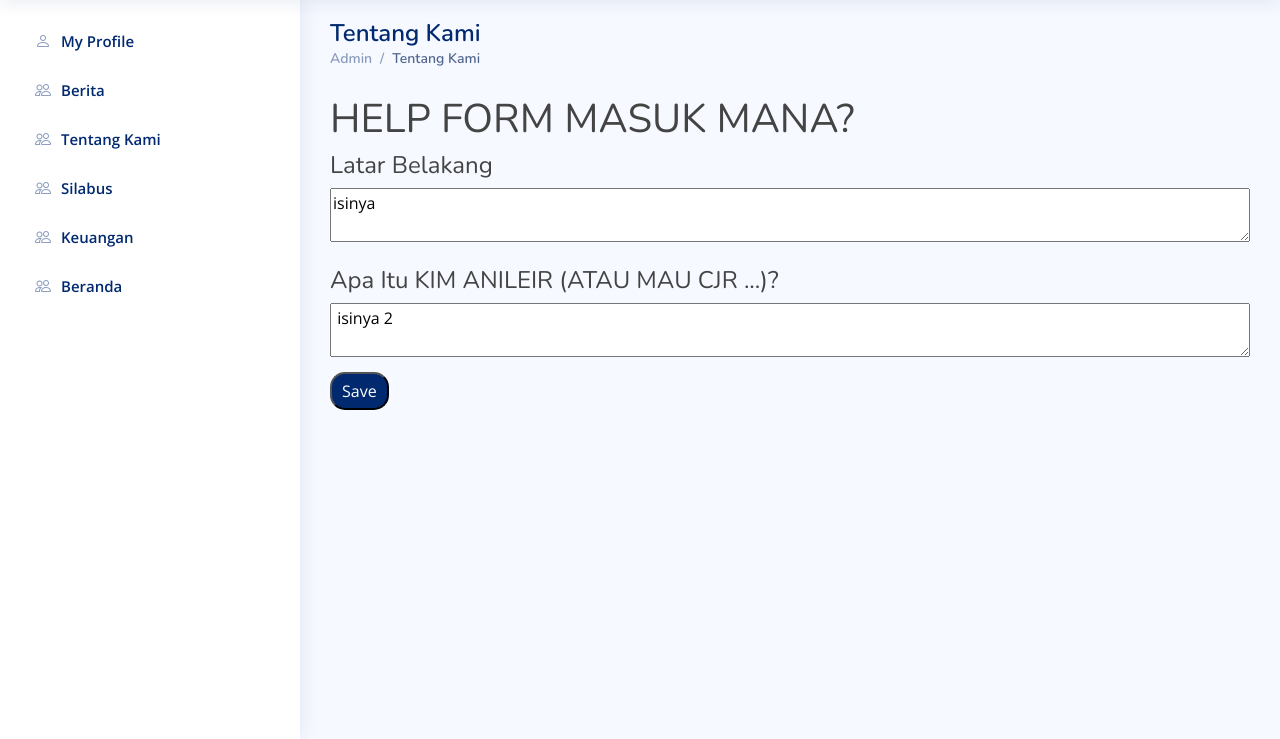
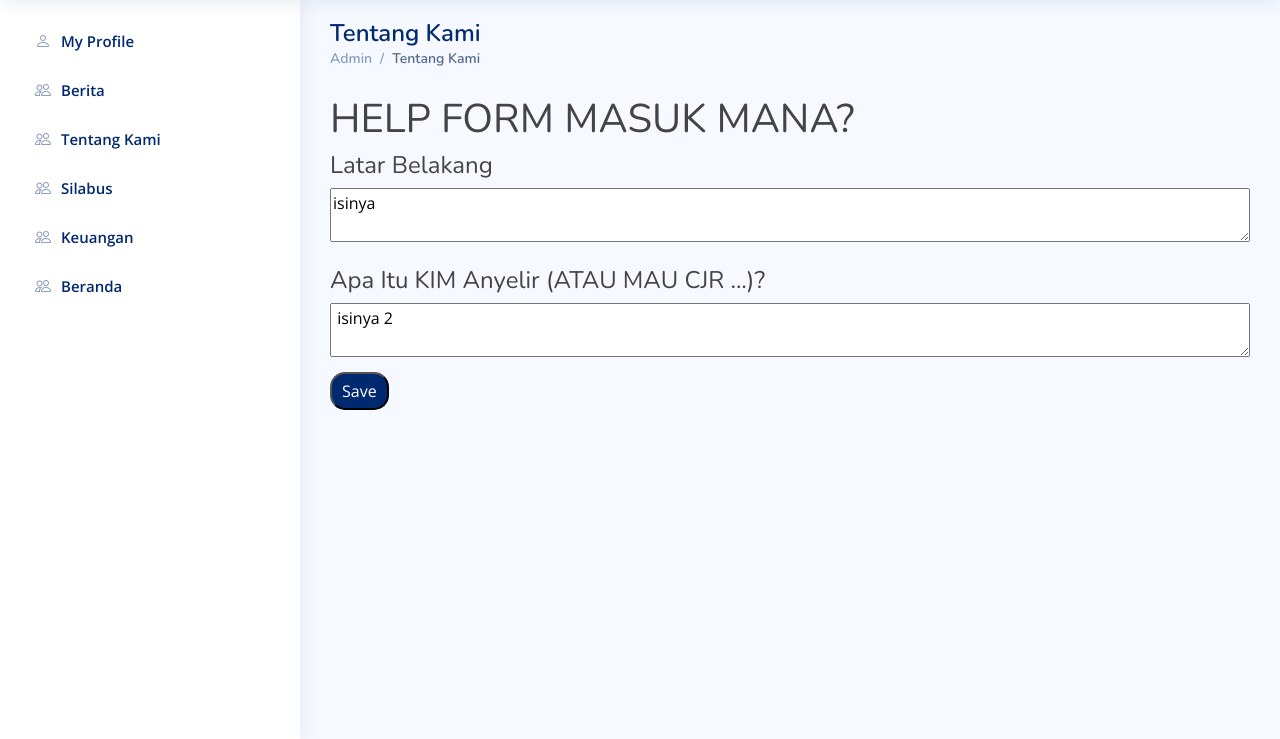
Before and after one commit to Hagen-Kwik/KIM-Hackathon, a Laravel app: page /admin-tentang_kami in a window 1280 px wide. Shown: the part 61-800 px from the top of the page. Run offline with Laravel 10, Linux system fonts and the light colour scheme; parts of the project's set-up code (start-up, migrations or seed data) failed here and were passed over; some libraries are stand-ins or nearby versions.

Commit message:
ttg kami  smol change

```diff
--- a/hackathon/resources/views/admin-tentang_kami.blade.php
+++ b/hackathon/resources/views/admin-tentang_kami.blade.php
@@ -30,7 +30,7 @@
                 <h4>Latar Belakang</h4>
                 <textarea class="textarea" id="latarBelakang">isinya</textarea>
 
-                <h4 class="specialAdditionalMargin">Apa Itu KIM ANILEIR (ATAU MAU CJR ...)?</h4>
+                <h4 class="specialAdditionalMargin">Apa Itu KIM Anyelir (ATAU MAU CJR ...)?</h4>
                 <textarea class="textarea" id="deskripsi"> isinya 2</textarea>
 
                 <button class="saveButton">Save</button>
```
